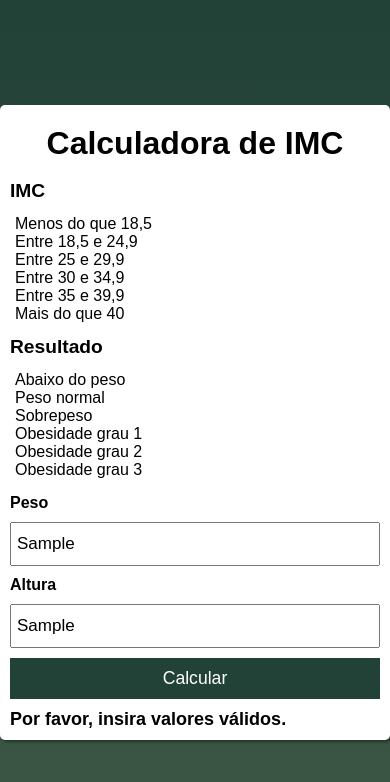
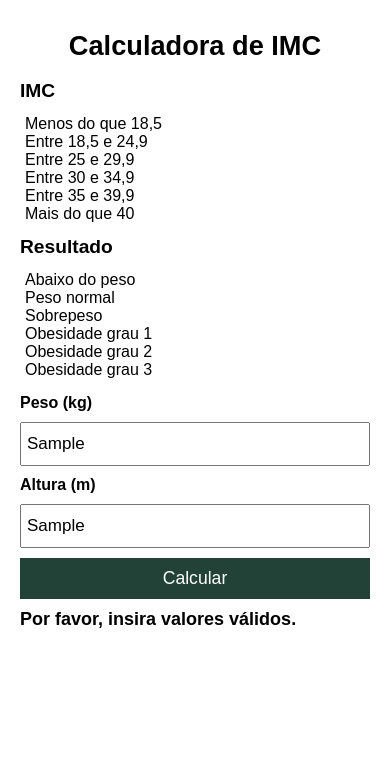
Before and after one commit to emellydev/calculo-imc, a plain HTML site: page index.html in a window 390 px wide. Both pictures are taken after typing "Sample", "Sample" into the empty fields and a click on the button "Calcular". Drawn offline with Linux system fonts and the light colour scheme.

Commit message:
tornando responsivo e atualizando js

```diff
--- a/index.html
+++ b/index.html
@@ -3,13 +3,16 @@
   <head>
     <meta charset="UTF-8" />
     <meta name="viewport" content="width=device-width, initial-scale=1.0" />
-    <title>Document</title>
+    <title>Calculadore de IMC</title>
     <link rel="stylesheet" href="src/css/main.css" />
+    <link rel="stylesheet" href="src/css/telasmenores.css" media="screen and (max-width: 540px)">
+    <link rel="shortcut icon" href="src/img/icon-balance.png">
   </head>
   <body>
-    <main class="container">
+    <main class="container-main">
       <h1>Calculadora de IMC</h1>
-      <article class="container-filho">
+      <section class="container-section">
+        <article class="filho">
           <h2>IMC</h2>
           <p>
             Menos do que 18,5 <br />
@@ -19,7 +22,8 @@
             Entre 35 e 39,9 <br>
             Mais do que 40
           </p>
-
+        </article>
+          <article class="filho">
             <h2>Resultado</h2>
             <p>
               Abaixo do peso <br>
@@ -30,14 +34,21 @@
               Obesidade grau 3
             </p>
           </article>
+      </section>
 
       <form action="" class="form">
-        <label for="peso">Peso</label>
+        <label for="peso">Peso (kg)</label>
         <input type="text" id="peso" name="peso"
-        placeholder="Exemplo: 80" />
-        <label for="altura"> Altura </label>
+        placeholder="Exemplo: 80"
+        maxlength="5"
+        minlength="2"
+        required />
+        <label for="altura"> Altura (m)</label>
         <input type="text" id="altura" name="altura"
-        placeholder="Exemplo: 1.70"/>
+        placeholder="Exemplo: 1.70"
+        maxlength="4"
+        minlength="3"
+        required/>
         <button type="submit" id="button-submit">Calcular</button>
       </form>
       <div id="Resultado"></div>
--- a/src/css/main.css
+++ b/src/css/main.css
@@ -23,30 +23,29 @@ body {
   display: flex;
   height: 100vh;
   justify-content: center;
-  align-items: center;
 }
 
-.container {
+.container-main {
   display: flex;
   flex-flow: column;
   width: 500px;
-  padding: 10px;
+  padding: 20px;
   border-radius: 5px;
   background-color: #ffffff;
   box-shadow: 2px 2px 3px rgba(0, 0, 0, 0.39);
 }
 
-.container h1 {
+.container-main h1 {
   padding: 10px;
   text-align: center;
 }
 
-.container h2 {
+.container-main h2 {
   font-size: 1.2em;
   padding: 8px 0px;
 }
 
-.container p {
+.container-main p {
   margin: 5px;
 }
 
--- /dev/null
+++ b/src/css/telasmenores.css
@@ -0,0 +1,30 @@
+@charset "UTF-8";
+body {
+  background-image: none;
+  background-color: white;
+}
+
+.container-main {
+    background-image: none;
+    box-shadow: none;
+    justify-content: flex-start;
+}
+
+.container-main h1 {
+  font-size: 1.7em;
+}
+
+@media screen and (orientation: landscape) and (max-height: 600px) and (orientation: portrait){
+    .container-main {
+        height: 100vh;
+    }
+  .container-main .filho {
+    display: flex;
+    flex-direction: column;
+    align-items: flex-start;
+  }
+  .container-section {
+    display: flex;
+    flex-direction: row;
+  }
+}
--- a/src/js/main.js
+++ b/src/js/main.js
@@ -29,8 +29,8 @@ function mostrandoResultado(imc) {
 
 form.addEventListener("submit", (evento) => {
   evento.preventDefault(); // previne reload
-  const peso = parseFloat(pesoInput.value);
-  const altura = parseFloat(alturaInput.value);
+  const peso = parseFloat(pesoInput.value.replace(',','.'));
+  const altura = parseFloat(alturaInput.value.replace(',','.'));
   if (Number(peso) && Number(altura) && altura > 0) {
     const imc = calculoImc(peso, altura);
     mostrandoResultado(imc);
```
Also changed, not shown: src/img/icon-balance.png (added). Lines whose indentation alone changed are shown as unchanged.
